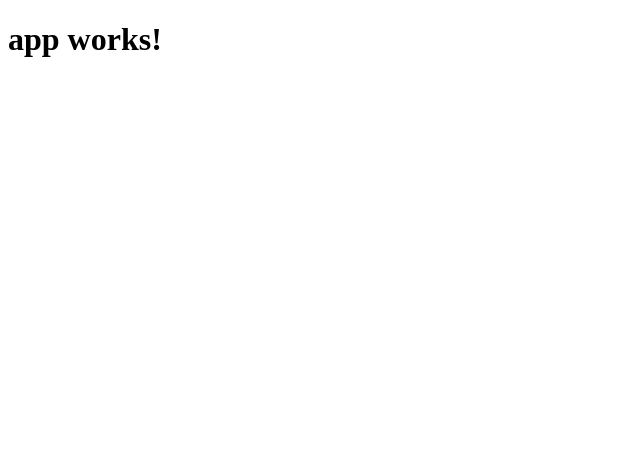
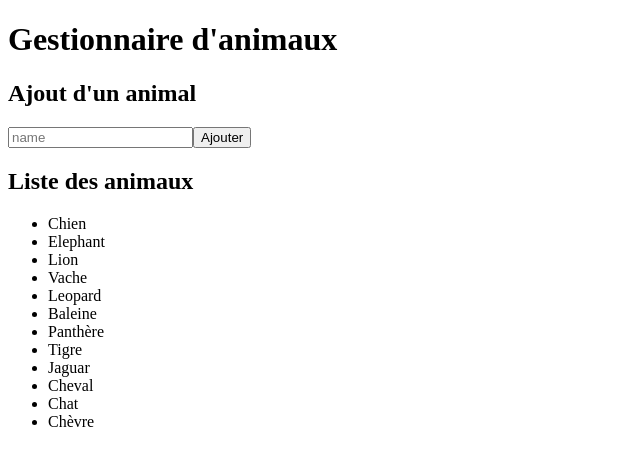
Before and after one commit to tagalpha/zoo, an Angular app: page / in a window 1280 px wide. Shown: the top 466 px of the page, without its empty margins (0-640 px from the left). Built offline with nearby package versions, Linux system fonts and the light colour scheme.

Commit message:
[ADD] animal crud

```diff
--- /dev/null
+++ b/src/app/animal/animal.service.ts
@@ -0,0 +1,49 @@
+import { Injectable } from '@angular/core';
+import { Animal } from './animal';
+import { ANIMALS } from './mock-animals';
+
+@Injectable()
+export class AnimalService {
+    storedAnimals = [];
+
+    getAnimals(): Promise<Animal[]> {
+        return Promise.resolve(this.storedAnimals);
+    }
+
+    getAnimal(id: number): Promise<Animal> {
+        return this.getAnimals()
+            .then(animals => animals.find(animal => animal.id === id));
+    }
+
+    addAnimals(name: string) : void {
+        var numberAnimalsStored = Object.keys(sessionStorage).length;
+        var newAnimal = { 'id': (numberAnimalsStored + 1), 'name': name };
+        sessionStorage.setItem(newAnimal.id.toString(), JSON.stringify(newAnimal));
+        this.storedAnimals.push(newAnimal);
+    }
+
+    updateAnimals(id: number, name: string) : void {
+        var animalToUpdate = JSON.parse(sessionStorage.getItem(id.toString()));
+        animalToUpdate.name = name;
+        sessionStorage.setItem(id.toString(), JSON.stringify(animalToUpdate));
+    }
+
+    deleteAnimals(id: number) : void {
+        sessionStorage.removeItem(id.toString());
+    }
+
+    setStoredAnimals(): void {
+        var keys = Object.keys(sessionStorage);
+        for (var i = 0; i < keys.length; i++) {
+            this.storedAnimals.push(JSON.parse(sessionStorage.getItem(keys[i])));
+        }
+    }
+
+    hydrateBdd(): void {
+        if (Object.keys(sessionStorage).length === 0) {
+            for (var i = 0; i < ANIMALS.length; i++) {
+                sessionStorage.setItem(ANIMALS[i].id.toString(), JSON.stringify({ 'id': ANIMALS[i].id.toString(), 'name': ANIMALS[i].name }));
+            }
+        }
+    }
+}
--- /dev/null
+++ b/src/app/animal/animal.ts
@@ -0,0 +1,4 @@
+export class Animal {
+    id: number;
+    name: string;
+}
--- /dev/null
+++ b/src/app/animal/animals.component.html
@@ -0,0 +1,25 @@
+<h2>Ajout d'un animal</h2>
+
+<input [(ngModel)]="name" placeholder="name"/>
+<button (click)="add(name)">Ajouter</button>
+
+<div *ngIf="animals">
+  <h2>Liste des animaux</h2>
+  <ul class="animals">
+    <li *ngFor="let animal of animals" (click)="getOne(animal.id)" [class.selected]="animal === selectedAnimal">
+      {{animal.name}}
+    </li>
+  </ul>
+</div>
+
+<div *ngIf="animalEdited">
+  <h2>Edition de l'animal {{animalEdited.name|uppercase}}</h2>
+  <div><label>id: </label>{{animalEdited.id}}</div>
+  <div>
+    <label>name: </label>
+    <input [(ngModel)]="animalEdited.name" placeholder="name"/><br>
+  </div>
+
+  <button (click)="update(animalEdited.id, animalEdited.name)">Edit</button>
+  <button (click)="delete(animalEdited.id)">Delete</button>
+</div>
--- /dev/null
+++ b/src/app/animal/animals.component.ts
@@ -0,0 +1,44 @@
+import { Component, Input, OnInit } from '@angular/core';
+import { Animal } from './animal';
+import { AnimalService } from './animal.service';
+
+@Component({
+  selector: 'app-animals',
+  templateUrl: './animals.component.html',
+  styleUrls: ['./animals.component.css']
+})
+export class AnimalsComponent implements OnInit {
+  animals: Animal[];
+  animalEdited: Animal;
+
+  @Input() name: Animal;
+  @Input() id: Animal;
+
+  constructor(private animalService: AnimalService) {}
+
+  getAll(): void {
+    this.animalService.getAnimals().then(animals => this.animals = animals);
+  }
+
+  getOne(id: number): void {
+    this.animalService.getAnimal(id).then(animal => this.animalEdited = animal);
+  }
+
+  add(name: string) : void {
+    this.animalService.addAnimals(name)
+  }
+
+  update(id: number, name: string) : void {
+    this.animalService.updateAnimals(id, name);
+  }
+
+  delete(id: number) : void {
+    this.animalService.deleteAnimals(id);
+  }
+
+  ngOnInit(): void {
+    this.animalService.hydrateBdd();
+    this.animalService.setStoredAnimals();
+    this.getAll();
+  }
+}
--- /dev/null
+++ b/src/app/animal/mock-animals.ts
@@ -0,0 +1,16 @@
+import { Animal } from './animal';
+
+export const ANIMALS: Animal[] = [
+    { id: 1, name: 'Chat'},
+    { id: 2, name: 'Chien' },
+    { id: 3, name: 'Cheval' },
+    { id: 4, name: 'Vache' },
+    { id: 5, name: 'Chèvre' },
+    { id: 6, name: 'Lion' },
+    { id: 7, name: 'Tigre' },
+    { id: 8, name: 'Panthère' },
+    { id: 9, name: 'Leopard' },
+    { id: 10, name: 'Jaguar' },
+    { id: 11, name: 'Elephant' },
+    { id: 12, name: 'Baleine' },
+];
--- a/src/app/app.component.html
+++ b/src/app/app.component.html
@@ -1,3 +1,5 @@
 <h1>
   {{title}}
 </h1>
+
+<app-animals></app-animals>
--- a/src/app/app.component.ts
+++ b/src/app/app.component.ts
@@ -6,5 +6,5 @@ import { Component } from '@angular/core';
   styleUrls: ['./app.component.css']
 })
 export class AppComponent {
-  title = 'app works!';
+  title = 'Gestionnaire d\'animaux';
 }
```
Also changed, not shown: src/app/app.module.ts (+5 -2 lines), src/app/animal/animals.component.css (added), 1 other file (tests, documents, lock files or other folders).
